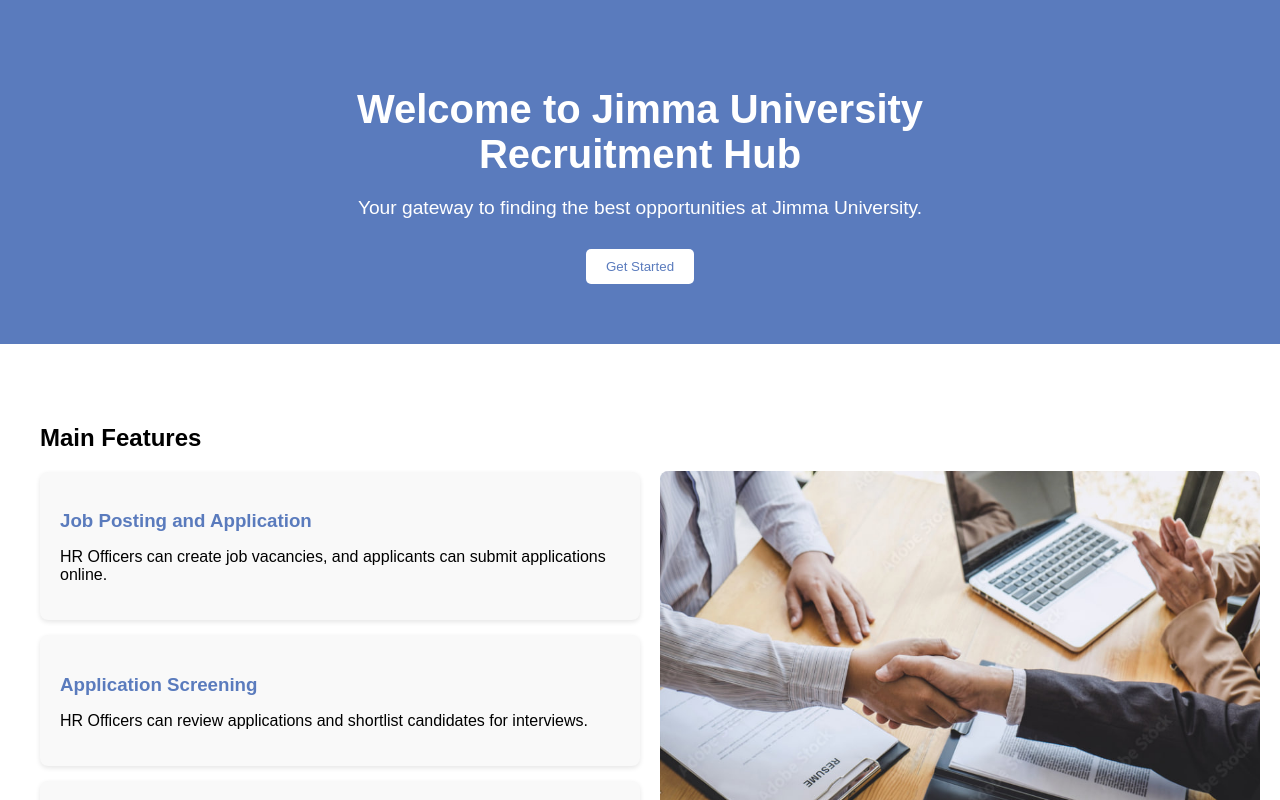
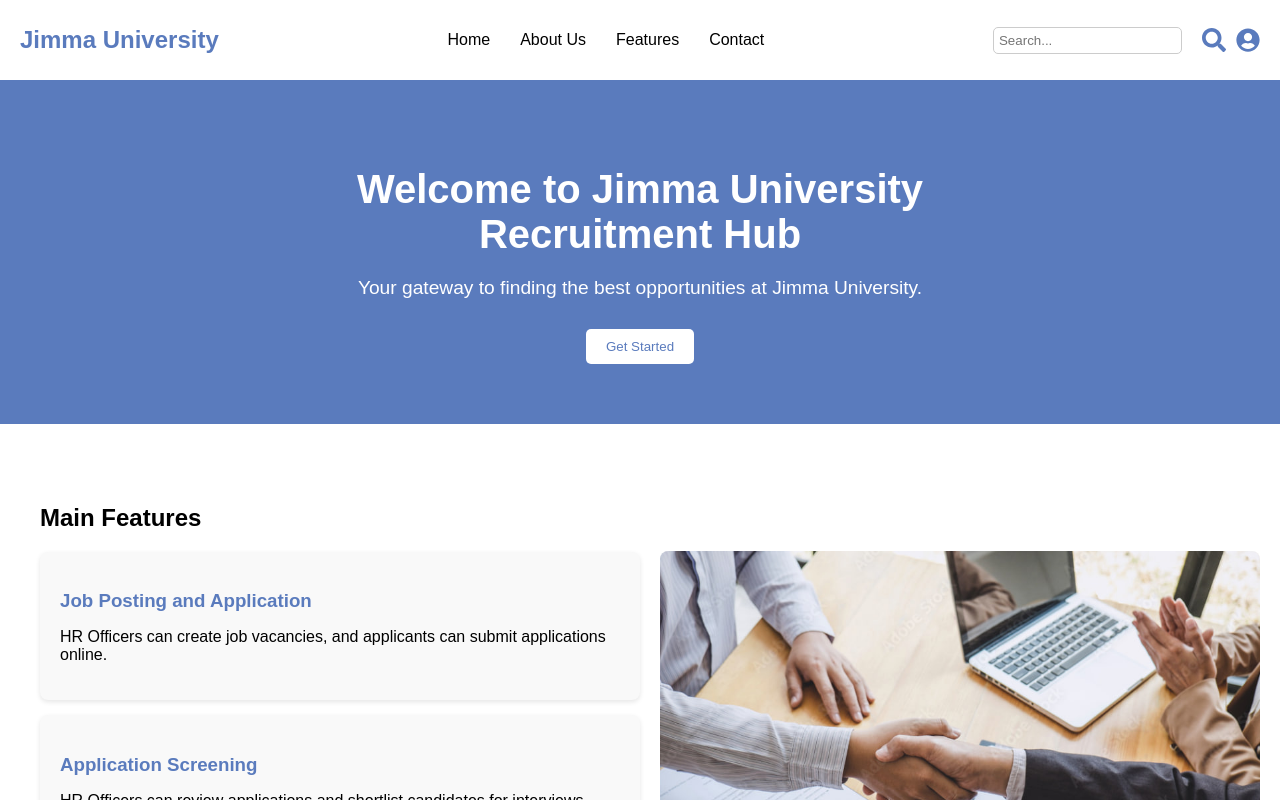
Before and after one commit to eldianak21/Last-Project, a React (Vite) app in the folder Recruitment-System/recruitment-system/: page / in a window 1280 px wide. Shown: the top 800 px of the page. Built offline with nearby package versions, Linux system fonts and the light colour scheme.

Commit message:
header is added

```diff
--- a/Recruitment-System/recruitment-system/package.json
+++ b/Recruitment-System/recruitment-system/package.json
@@ -12,6 +12,7 @@
   "dependencies": {
     "react": "^18.3.1",
     "react-dom": "^18.3.1",
+    "react-icons": "^5.5.0",
     "react-router-dom": "^7.2.0",
     "react-slick": "^0.30.3",
     "slick-carousel": "^1.8.1"
--- a/Recruitment-System/recruitment-system/src/App.jsx
+++ b/Recruitment-System/recruitment-system/src/App.jsx
@@ -1,10 +1,12 @@
 import React from 'react'
 import Home from './components/Home/Home'
+import Header from './components/Header/Header'
 
 
 const App = () => {
   return (
     <div>
+      <Header/>
      <Home/>
     </div>
   )
--- /dev/null
+++ b/Recruitment-System/recruitment-system/src/components/Header/Header.css
@@ -0,0 +1,48 @@
+/* Header.css */
+.navbar {
+    background-color: white; /* Navbar background color */
+    padding: 10px 20px; /* Padding for navbar */
+    box-shadow: 0 2px 5px rgba(0, 0, 0, 0.1); /* Shadow effect */
+}
+
+.navbar-content {
+    display: flex;
+    justify-content: space-between;
+    align-items: center;
+}
+
+.logo {
+    font-size: 1.5em;
+    color: #5a7bbd; /* Logo color */
+}
+
+.nav-links ul {
+    list-style: none;
+    display: flex;
+    margin: 0;
+    padding: 0;
+}
+
+.nav-links li {
+    margin: 0 15px; /* Space between nav items */
+    cursor: pointer;
+}
+
+.search-account {
+    display: flex;
+    align-items: center;
+}
+
+.search-bar {
+    padding: 5px;
+    border: 1px solid #ccc; /* Border for search bar */
+    border-radius: 5px;
+    margin-right: 10px; /* Space between search bar and icons */
+}
+
+.search-icon,
+.account-icon {
+    font-size: 1.5em;
+    color: #5a7bbd; /* Icon color */
+    margin-left: 10px; /* Space between icons */
+}
--- a/Recruitment-System/recruitment-system/src/components/Header/Header.jsx
+++ b/Recruitment-System/recruitment-system/src/components/Header/Header.jsx
@@ -0,0 +1,29 @@
+// Header.jsx
+import React from 'react';
+import './Header.css'; // Create a Header.css file for styles
+import { FaSearch, FaUserCircle } from 'react-icons/fa'; // Import icons
+
+const Header = () => {
+    return (
+        <header className="navbar">
+            <div className="navbar-content">
+                <h1 className="logo">Jimma University</h1>
+                <nav className="nav-links">
+                    <ul>
+                        <li>Home</li>
+                        <li>About Us</li>
+                        <li>Features</li>
+                        <li>Contact</li>
+                    </ul>
+                </nav>
+                <div className="search-account">
+                    <input type="text" placeholder="Search..." className="search-bar" />
+                    <FaSearch className="search-icon" />
+                    <FaUserCircle className="account-icon" />
+                </div>
+            </div>
+        </header>
+    );
+};
+
+export default Header;
```
Also changed, not shown: 1 other file (tests, documents, lock files or other folders).
